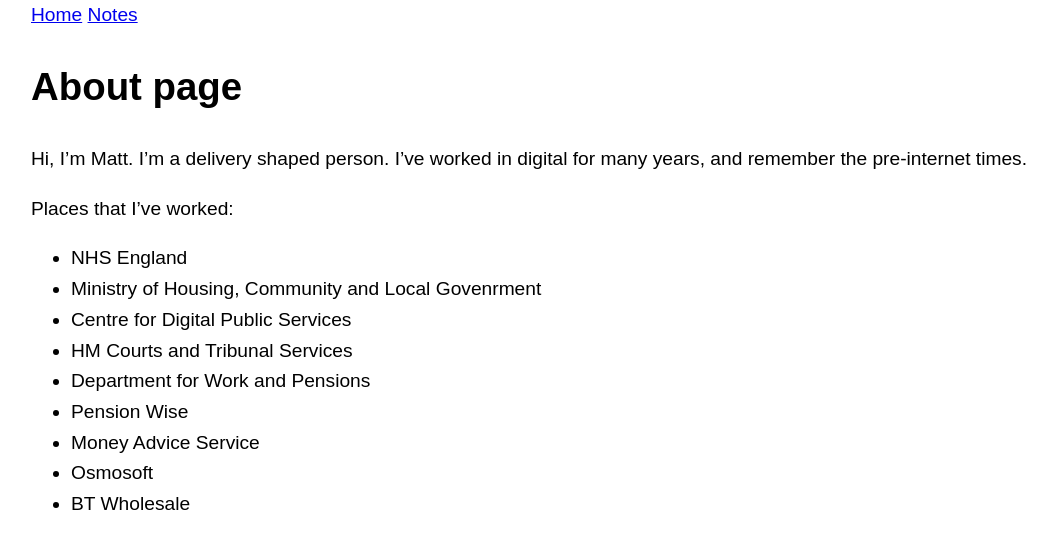
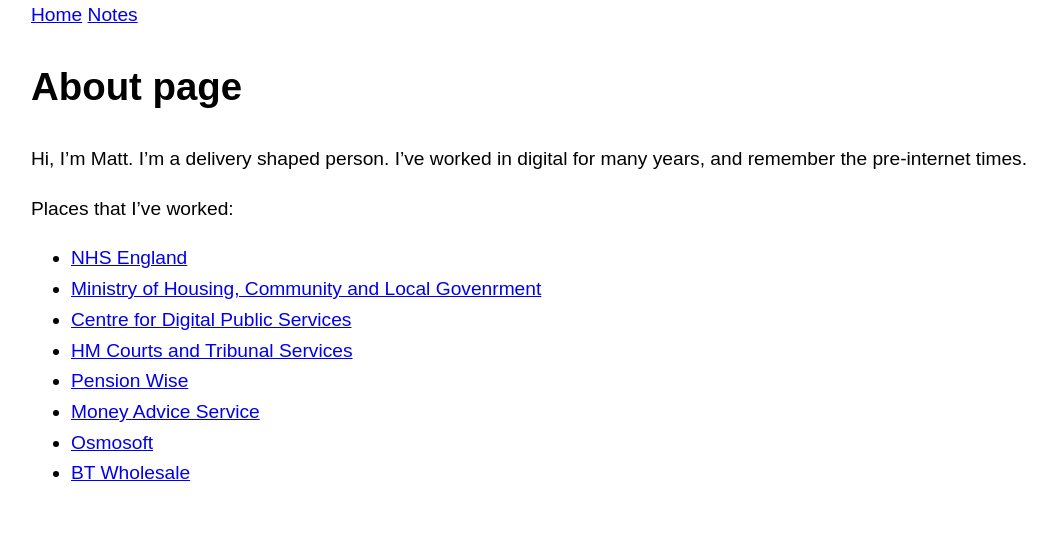
Before and after one commit to mattlucht/mattlucht.github.io, a Jekyll site: the page built from about.md, in a window 1280 px wide. Shown: the top 549 px of the page, without its empty margins (33-1085 px from the left). Built offline with Jekyll 4.4.1, drawn with Linux system fonts in a browser that asks for light colours.

Commit message:
adds links to about

```diff
--- a/about.md
+++ b/about.md
@@ -7,12 +7,11 @@
 
 Places that I've worked:
 
-* NHS England
-* Ministry of Housing, Community and Local Govenrment
-* Centre for Digital Public Services
-* HM Courts and Tribunal Services
-* Department for Work and Pensions
-* Pension Wise
-* Money Advice Service
-* Osmosoft
-* BT Wholesale
+* [NHS England](https://www.england.nhs.uk/)
+* [Ministry of Housing, Community and Local Govenrment](https://www.gov.uk/government/organisations/ministry-of-housing-communities-local-government)
+* [Centre for Digital Public Services](https://digitalpublicservices.gov.wales/)
+* [HM Courts and Tribunal Services](https://www.gov.uk/government/organisations/hm-courts-and-tribunals-service)
+* [Pension Wise](https://www.moneyhelper.org.uk/en/pensions-and-retirement/pension-wise)
+* [Money Advice Service](https://maps.org.uk/en)
+* [Osmosoft](https://tiddlywiki.com/static/Osmosoft.html)
+* [BT Wholesale](https://www.btwholesale.com/)
```
